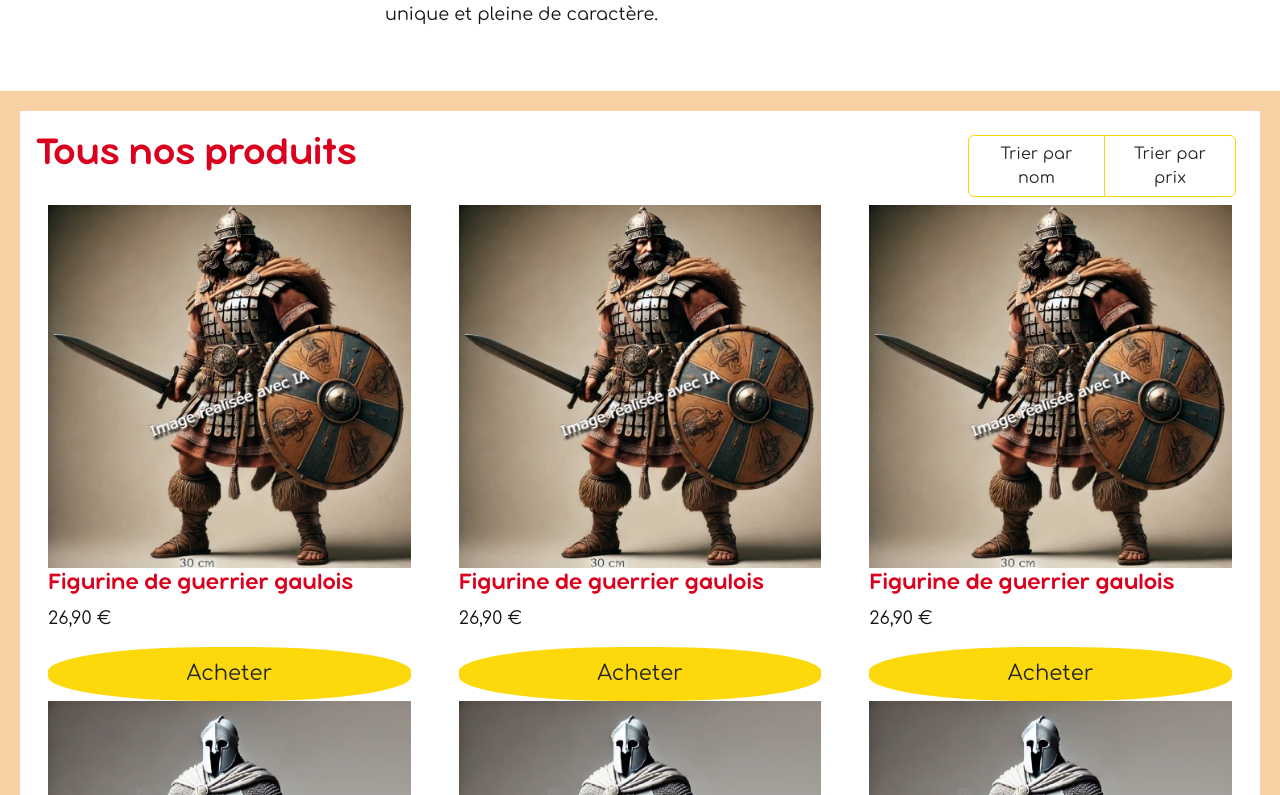
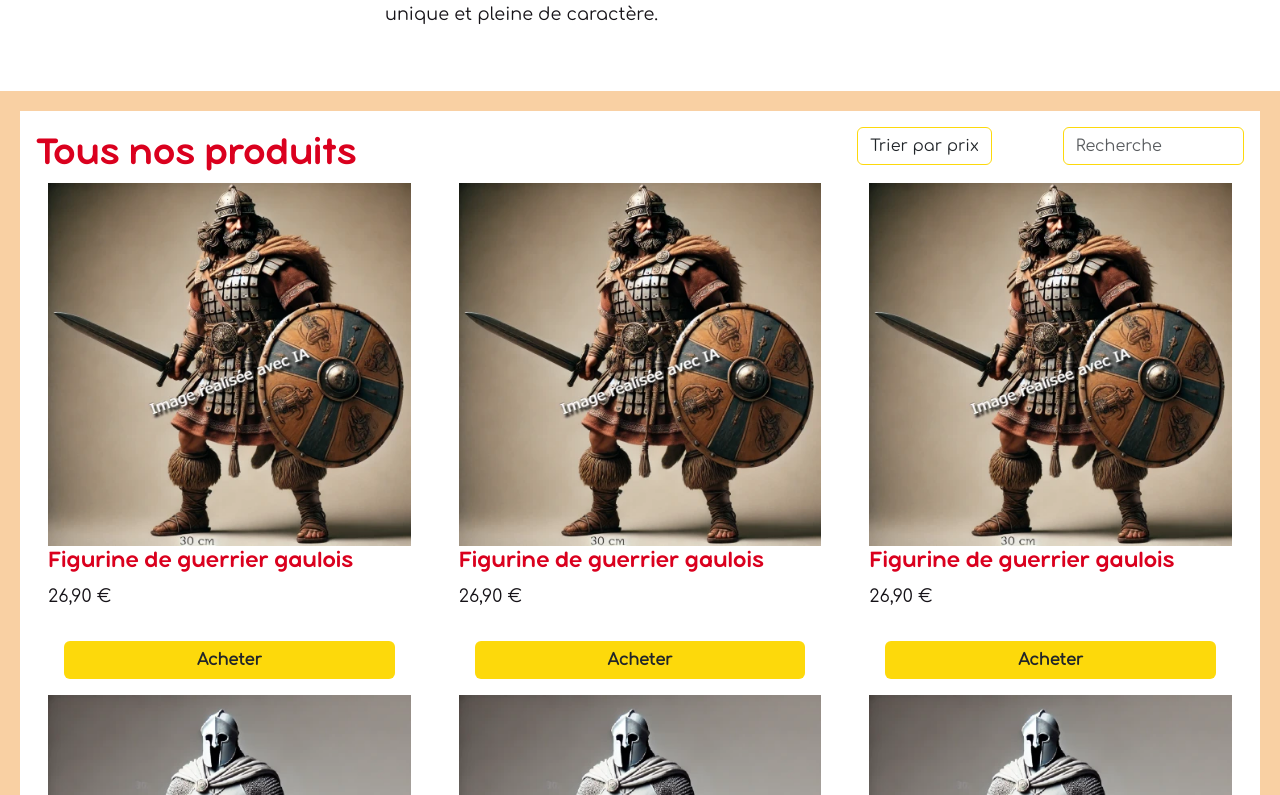
Before and after one commit to IsaRaynaud/aupetitvillage, an Angular app: page / in a window 1280 px wide. Shown: the part 1065-1860 px from the top of the page. Built offline with nearby package versions, Linux system fonts and the light colour scheme.

Commit message:
Add searchQuery

```diff
--- a/src/app/app.module.ts
+++ b/src/app/app.module.ts
@@ -1,5 +1,7 @@
 import { NgModule } from '@angular/core';
 import { BrowserModule, provideClientHydration } from '@angular/platform-browser';
+import { FormsModule } from '@angular/forms';
+import { CUSTOM_ELEMENTS_SCHEMA } from '@angular/core';
 
 import { AppRoutingModule } from './app-routing.module';
 import { AppComponent } from './app.component';
@@ -10,6 +12,7 @@ import { AboutComponent } from './about/about.component';
 import { ProductComponent } from './product/product.component';
 import { ContactComponent } from './contact/contact.component';
 import { SortPipe } from './sort.pipe';
+import { FilterProductsPipe } from './filter-products.pipe';
 
 @NgModule({
   declarations: [
@@ -20,15 +23,18 @@ import { SortPipe } from './sort.pipe';
     AboutComponent,
     ProductComponent,
     ContactComponent,
-    SortPipe
+    SortPipe,
+    FilterProductsPipe
   ],
   imports: [
     BrowserModule,
-    AppRoutingModule
+    AppRoutingModule,
+    FormsModule
   ],
   providers: [
     provideClientHydration()
   ],
-  bootstrap: [AppComponent]
+  bootstrap: [AppComponent],
+  schemas: [CUSTOM_ELEMENTS_SCHEMA],
 })
 export class AppModule { }
--- /dev/null
+++ b/src/app/filter-products.pipe.ts
@@ -0,0 +1,17 @@
+import { Pipe, PipeTransform } from '@angular/core';
+
+@Pipe({
+  name: 'filterProducts'
+})
+export class FilterProductsPipe implements PipeTransform {
+
+  transform(products: any[], query: string): any[] {
+    if (!products || !query) {
+      return products;
+    }
+    return products.filter(product =>
+      product.title.toLowerCase().includes(query.toLowerCase())
+    );
+  }
+
+}
--- a/src/app/home/home.component.css
+++ b/src/app/home/home.component.css
@@ -14,3 +14,7 @@
 .btn-sort {
     border: 1.5px solid #FDD90B;
     }
+
+.border-custom {
+    border: 1.5px solid #FDD90B;
+}
--- a/src/app/home/home.component.html
+++ b/src/app/home/home.component.html
@@ -19,19 +19,19 @@
 </div>
 <div class="container-fluid bg-custom p-3">
     <div class="row justify-content-between">
-        <div class="col-9">
+        <div class="col-lg-8">
             <h2>Tous nos produits</h2>
         </div>
-        <div class="col-3">
-            <div class="btn-group p-2 align-self-end" role="group" aria-label="Bouton trier par">
-                <button class="btn btn-sort" (click)="sortBy('title')">Trier par nom</button>
-                <button class="btn btn-sort"  (click)="sortBy('price')">Trier par prix</button>
-            </div>
+        <div class="col-lg-2">
+            <button class="btn btn-sort" aria-label="Bouton trier par" (click)="sortBy('price')">Trier par prix</button>
+        </div>
+        <div class="col-lg-2">
+            <input type="text" [(ngModel)]="searchQuery" placeholder="Recherche" class="form-control border-custom" />
         </div>
     </div>
     <div class="row">
-        <div *ngFor="let product of products | sort: sortKey : sortOrder" class="col-lg-4">
-            <app-product></app-product>
+        <div *ngFor="let product of products | filterProducts: searchQuery | sort: sortKey : sortOrder" class="col-lg-4">
+            <app-product [product]="product"></app-product>
         </div>
     </div>
 </div>
--- a/src/app/home/home.component.ts
+++ b/src/app/home/home.component.ts
@@ -1,5 +1,6 @@
 import { Component, OnInit } from '@angular/core';
 import { ProductsServiceService } from '../products-service.service';
+import { ProductComponent } from '../product/product.component';
 
 @Component({
   selector: 'app-home',
@@ -8,7 +9,8 @@ import { ProductsServiceService } from '../products-service.service';
 })
 export class HomeComponent {
   products: any[] = [];
-
+  filteredProducts: any[] = [];
+  searchQuery: string = '';
   sortKey: string = 'title'; // Default sort key
   sortOrder: 'asc' | 'desc' = 'asc'; // Default sort order
 
@@ -29,4 +31,11 @@ export class HomeComponent {
     this.products = this.ProductsServiceService.products
   }
 
+  onSearch(event: any): void {
+    const query = event.target.value.toLowerCase();
+    this.filteredProducts = this.products.filter(product =>
+      product.title.toLowerCase().includes(query)
+    );
+  }
+
 }
--- a/src/app/product/product.component.css
+++ b/src/app/product/product.component.css
@@ -1,6 +1,4 @@
 .btn-custom {
     background-color: #FDD90B;
-    border: 5px solid #FDD90B;
-    border-radius: 45%;
-    font-size: larger;
+    font-weight: 900;
 }
--- a/src/app/product/product.component.html
+++ b/src/app/product/product.component.html
@@ -3,7 +3,7 @@
     <img [src]="product.image" alt="{{ product.title }}" />
     <h3>{{ product.title }}</h3>
     <p>{{ product.price }} €</p>
-    <button type="button" class="btn btn-custom" data-bs-toggle="modal" data-bs-target="#exampleModal"
+    <button type="button" class="btn btn-custom m-3" data-bs-toggle="modal" data-bs-target="#exampleModal"
     (click)="selectProduct(product)">Acheter</button>
  </div>
 
--- a/src/app/product/product.component.ts
+++ b/src/app/product/product.component.ts
@@ -1,4 +1,4 @@
-import { Component, OnInit } from '@angular/core';
+import { Component, OnInit, Input } from '@angular/core';
 import { ProductsServiceService } from '../products-service.service';
 
 @Component({
@@ -8,6 +8,7 @@ import { ProductsServiceService } from '../products-service.service';
 })
 
 export class ProductComponent implements OnInit {
+  @Input() product: any;
   products: any[] = [];
   selectedProduct: any;
 
```
Also changed, not shown: 1 other file (tests, documents, lock files or other folders).
